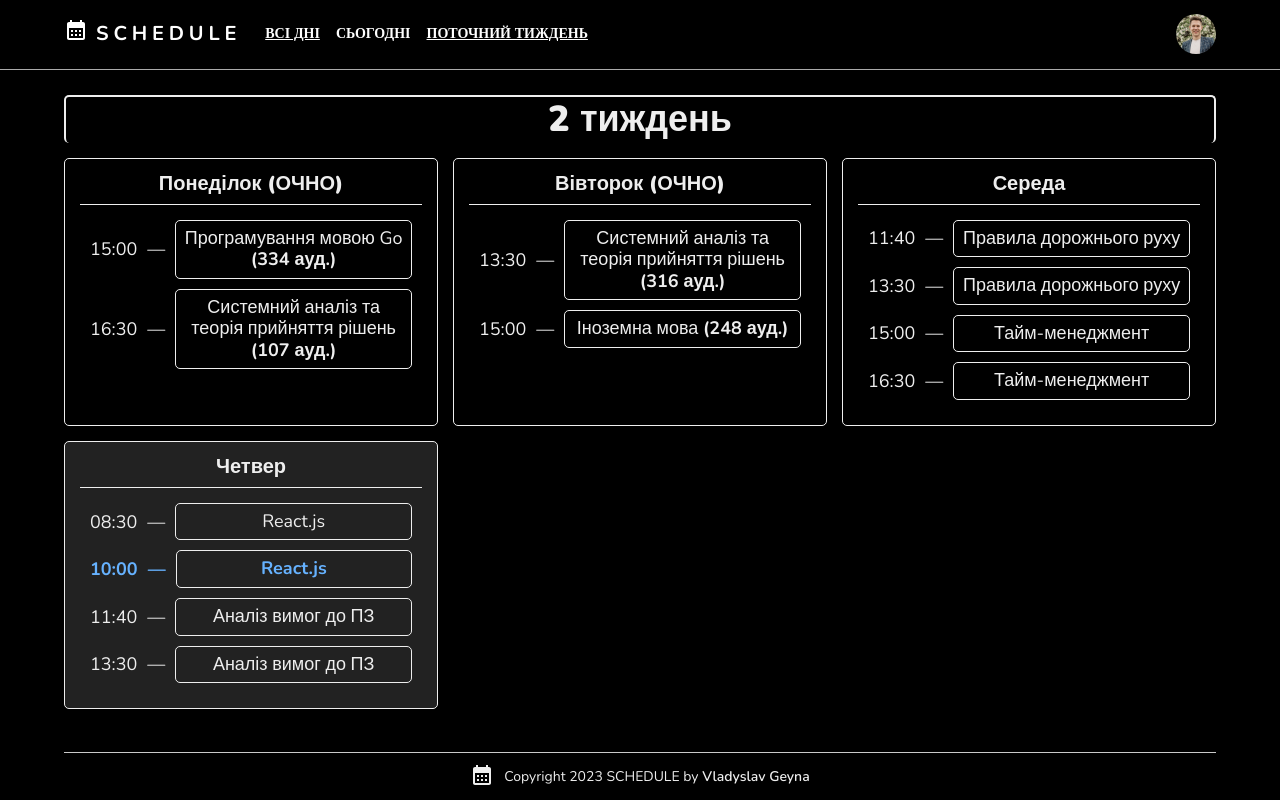
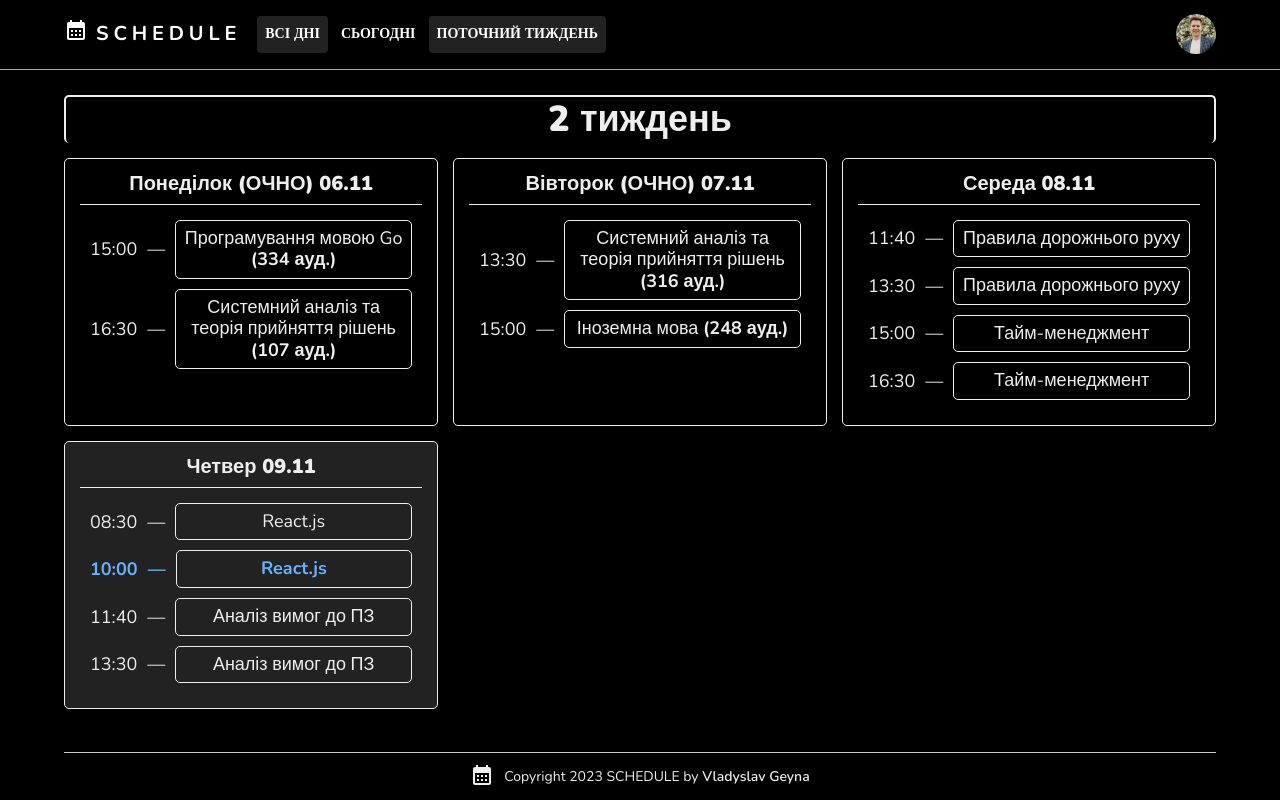
Before and after one commit to vladyslavgeyna/schedule, a React (Vite) app: page /schedule/current-week in a window 1280 px wide. Built offline with nearby package versions, Linux system fonts and the light colour scheme.

Commit message:
Add date show feature

```diff
--- a/src/components/layout/header/Header.module.scss
+++ b/src/components/layout/header/Header.module.scss
@@ -22,9 +22,3 @@
 .logo {
 	display: flex;
 }
-a.navLink {
-	font-weight: bold;
-}
-a.navLink:hover {
-	text-decoration: underline !important;
-}
--- a/src/components/layout/header/Header.tsx
+++ b/src/components/layout/header/Header.tsx
@@ -14,6 +14,7 @@ import React from 'react'
 import { Link, NavLink } from 'react-router-dom'
 import { BASE_URL } from '../../../contants'
 import styles from './Header.module.scss'
+import './style.css'
 
 type PageType = {
 	name: string
--- /dev/null
+++ b/src/components/layout/header/style.css
@@ -0,0 +1,13 @@
+.MuiBox-root {
+	gap: 5px;
+}
+.MuiBox-root a.active {
+	text-decoration: none;
+	background-color: #222;
+}
+.MuiBox-root a {
+	font-weight: 700 !important;
+}
+.MuiBox-root a:hover {
+	background-color: #222;
+}
--- a/src/components/pages/home/current-week/CurrentWeek.tsx
+++ b/src/components/pages/home/current-week/CurrentWeek.tsx
@@ -11,6 +11,7 @@ const schedule = data as JSONDataType
 const CurrentWeek = () => {
 	return (
 		<WeekBlock
+			isCurrentWeekPage={true}
 			days={
 				isCurrentWeek(1)
 					? schedule.firstWeekDays
--- a/src/components/pages/home/day-block/DayBlock.tsx
+++ b/src/components/pages/home/day-block/DayBlock.tsx
@@ -14,48 +14,8 @@ type PropType = {
 	classes: ClassItemType[]
 	isToday: boolean
 	isTodayPage?: boolean
+	todayFormatDate: string
 }
-
-// const isNow = (currentClassTime: string, nextClassTime: string | null) => {
-// 	const now = new Date()
-// 	const hoursNow = now.getHours()
-// 	const minutesNow = now.getMinutes()
-
-// 	const [hours, minutes] = currentClassTime.split(':')
-
-// 	const hoursAsNumber = parseInt(hours, 10)
-// 	const minutesAsNumber = parseInt(minutes, 10)
-
-// 	if (
-// 		hoursNow > hoursAsNumber ||
-// 		(hoursNow === hoursAsNumber && minutesNow >= minutesAsNumber)
-// 	) {
-// 		if (nextClassTime !== null) {
-// 			const [nextHours, nextMinutes] = nextClassTime.split(':')
-// 			let nextHoursAsNumber = parseInt(nextHours, 10)
-// 			let nextMinutesAsNumber = parseInt(nextMinutes, 10)
-
-// 			if (nextMinutesAsNumber >= 15) {
-// 				nextMinutesAsNumber -= 15
-// 			} else {
-// 				nextHoursAsNumber -= 1
-// 				nextMinutesAsNumber = 60 + nextMinutesAsNumber - 15
-// 			}
-
-// 			if (
-// 				hoursNow < nextHoursAsNumber ||
-// 				(hoursNow === nextHoursAsNumber &&
-// 					minutesNow < nextMinutesAsNumber)
-// 			) {
-// 				return true
-// 			}
-// 		} else {
-// 			return true
-// 		}
-// 	}
-
-// 	return false
-// }
 
 function isNow(
 	currentClassTimeString: string,
@@ -98,13 +58,16 @@ const DayBlock: FC<PropType> = ({
 	classes,
 	isToday = false,
 	isTodayPage = false,
+	todayFormatDate,
 }) => {
 	return (
 		<div
 			className={`${styles.wrapper} ${isToday ? styles.today : ''} ${
 				isTodayPage ? styles.todayPage : ''
 			}`}>
-			<div className={styles.dayName}>{dayName}</div>
+			<div className={styles.dayName}>
+				{dayName} {todayFormatDate}
+			</div>
 			<div>
 				<div className={styles.daysWrapper}>
 					{classes.map((item, index) => (
--- a/src/components/pages/home/week-block/WeekBlock.module.scss
+++ b/src/components/pages/home/week-block/WeekBlock.module.scss
@@ -6,6 +6,9 @@
 	font-size: 36px;
 	text-align: center;
 	font-weight: 900;
+}
+.titleCurrentWeek {
+	background-color: #222;
 }
 .daysWrapper {
 	margin-top: 15px;
--- a/src/components/pages/home/week-block/WeekBlock.tsx
+++ b/src/components/pages/home/week-block/WeekBlock.tsx
@@ -10,6 +10,7 @@ export type DayType = {
 type PropsType = {
 	weekTitle: string
 	days: DayType[]
+	isCurrentWeekPage?: boolean
 }
 
 export function getWeekNumber(d = new Date()) {
@@ -30,15 +31,70 @@ export const isCurrentWeek = (weekNumber: number) => {
 
 export const isToday = (index: number) => index + 1 === new Date().getDay()
 
-const WeekBlock: FC<PropsType> = ({ weekTitle, days }) => {
+function getMonday(d: Date) {
+	d = new Date(d)
+	const day = d.getDay(),
+		diff = d.getDate() - day + (day == 0 ? -6 : 1)
+	return new Date(d.setDate(diff))
+}
+
+const WeekBlock: FC<PropsType> = ({
+	weekTitle,
+	days,
+	isCurrentWeekPage = false,
+}) => {
+	const dates = new Map<string, string>()
+
+	const formatDayDate = (d: Date) => {
+		const dayString =
+			d.getDate() < 10
+				? '0' + d.getDate().toString()
+				: d.getDate().toString()
+		const month = d.getMonth() + 1
+		const monthString =
+			month < 10 ? '0' + month.toString() : month.toString()
+		return dayString + '.' + monthString
+	}
+
+	const currentWeekFirstDay = getMonday(new Date())
+	if (isCurrentWeek(parseInt(weekTitle.split(' ')[0]))) {
+		for (const day of days) {
+			dates.set(day.dayName, formatDayDate(currentWeekFirstDay))
+			currentWeekFirstDay.setDate(currentWeekFirstDay.getDate() + 1)
+		}
+	} else {
+		if (parseInt(weekTitle.split(' ')[0]) === 1) {
+			currentWeekFirstDay.setDate(currentWeekFirstDay.getDate() - 7)
+			for (const day of days) {
+				dates.set(day.dayName, formatDayDate(currentWeekFirstDay))
+				currentWeekFirstDay.setDate(currentWeekFirstDay.getDate() + 1)
+			}
+		} else {
+			currentWeekFirstDay.setDate(currentWeekFirstDay.getDate() + 7)
+			for (const day of days) {
+				dates.set(day.dayName, formatDayDate(currentWeekFirstDay))
+				currentWeekFirstDay.setDate(currentWeekFirstDay.getDate() + 1)
+			}
+		}
+	}
+
 	return (
 		<div className={styles.wrapper}>
 			<div>
-				<h2 className={styles.title}>{weekTitle}</h2>
+				<h2
+					className={`${styles.title} ${
+						isCurrentWeek(parseInt(weekTitle.split(' ')[0])) &&
+						!isCurrentWeekPage
+							? styles.titleCurrentWeek
+							: ''
+					}`}>
+					{weekTitle}
+				</h2>
 			</div>
 			<div className={styles.daysWrapper}>
 				{days.map((day, index) => (
 					<DayBlock
+						todayFormatDate={dates.get(day.dayName) || ''}
 						key={day.dayName}
 						classes={day.array}
 						dayName={day.dayName}
--- /dev/null
+++ b/src/components/pages/today/Today.module.scss
@@ -0,0 +1,11 @@
+.todayNotFound {
+	text-align: center;
+	font-weight: 900;
+	font-size: 50px;
+}
+
+@media (max-width: 700px) {
+	.todayNotFound {
+		font-size: 30px;
+	}
+}
--- a/src/components/pages/today/Today.tsx
+++ b/src/components/pages/today/Today.tsx
@@ -1,7 +1,7 @@
 import data from '../../../schedule.json'
 import DayBlock from '../home/day-block/DayBlock'
 import { DayType, isCurrentWeek, isToday } from '../home/week-block/WeekBlock'
-import NotFound from '../not-found/NotFound'
+import styles from './Today.module.scss'
 
 export type JSONDataType = {
 	firstWeekDays: DayType[]
@@ -24,7 +24,11 @@ const Today = () => {
 	}
 
 	if (!todayDay) {
-		return <NotFound />
+		return (
+			<h1 className={styles.todayNotFound}>
+				На сьогодні занять не знайдено
+			</h1>
+		)
 	}
 
 	return (
```
Also changed, not shown: 1 other file (tests, documents, lock files or other folders).
